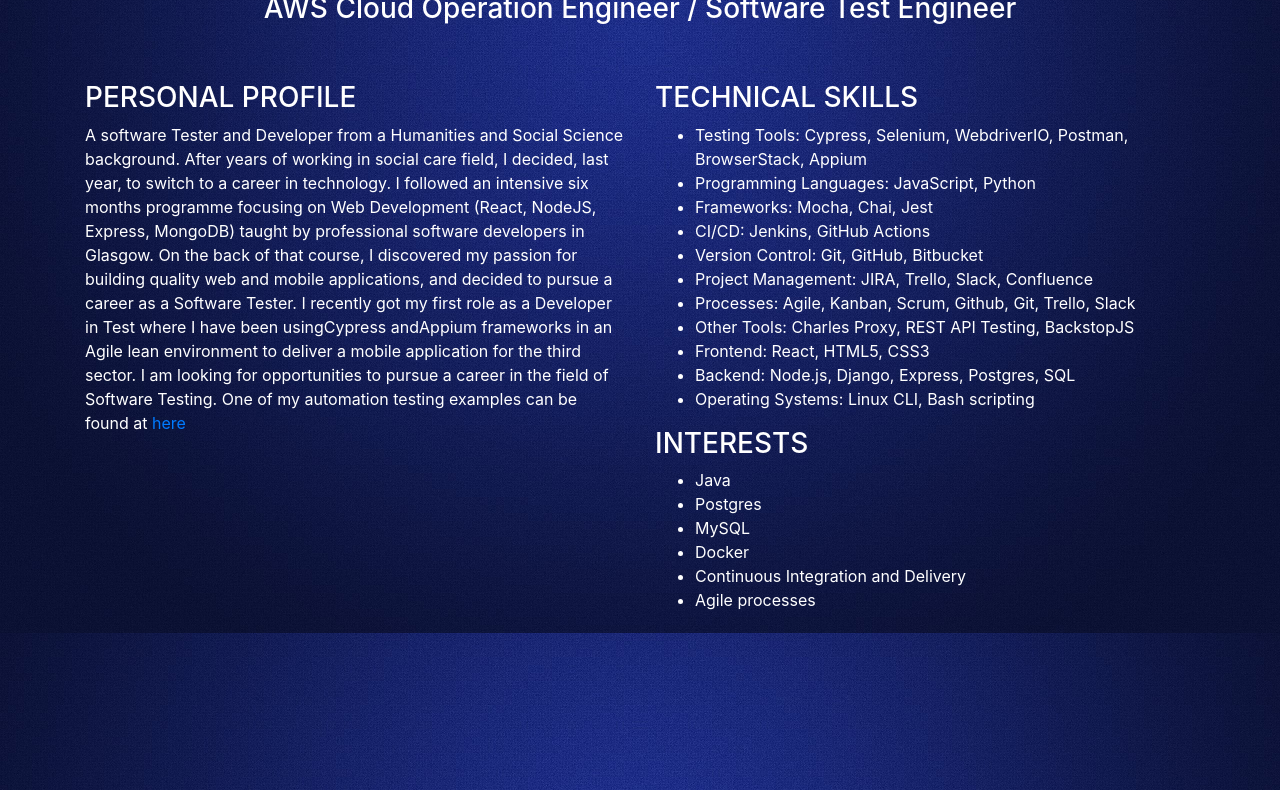
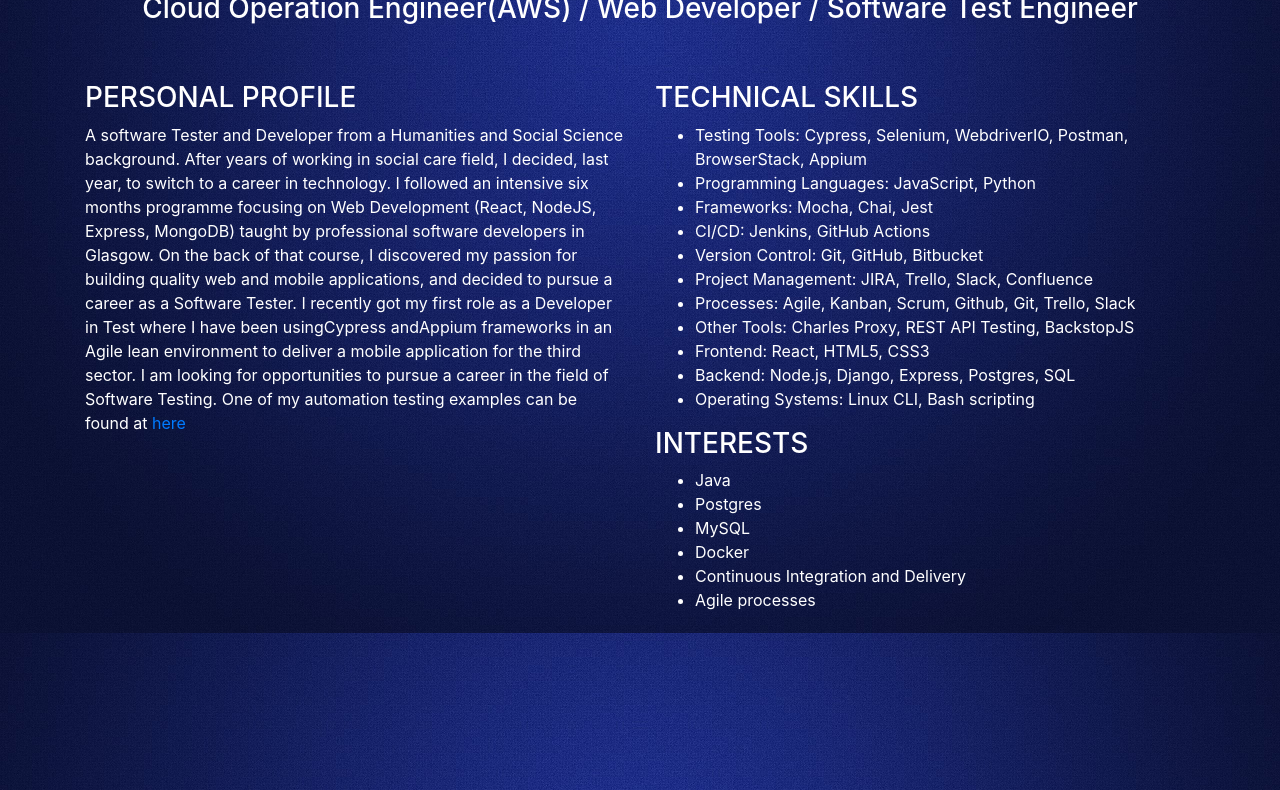
Before and after one commit to wonmaungthein/AWS-re-start-project, a website: page index.html in a window 1280 px wide. Shown: the part 167-957 px from the top of the page. Drawn offline with nearby package versions, Linux system fonts and the light colour scheme.

Commit message:
Updated role

```diff
--- a/index.html
+++ b/index.html
@@ -77,7 +77,7 @@
 				<div class="aboutMe">
 					<!-- <img class="logo" src="me.jpg" alt "myphoto" /> -->
 					<h2>Won Maung Thein (BA)</h2>
-					<h3>AWS Cloud Operation Engineer / Software Test Engineer <h3>
+					<h3>Cloud Operation Engineer(AWS) / Web Developer / Software Test Engineer <h3>
 				</div>
 				<div class="row profile-Skillscontainer">
 					<div class="col-sm Profile">
```
